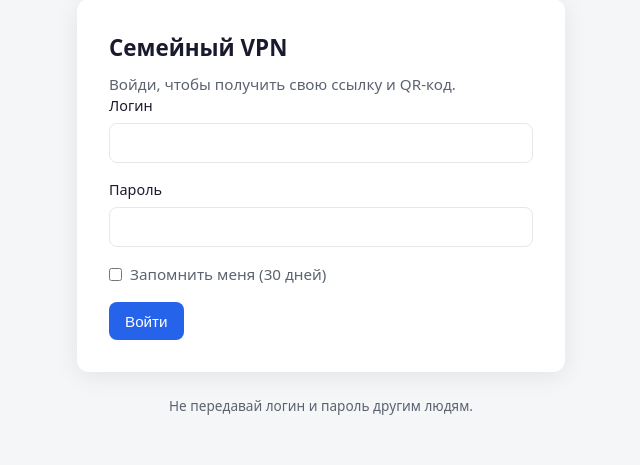
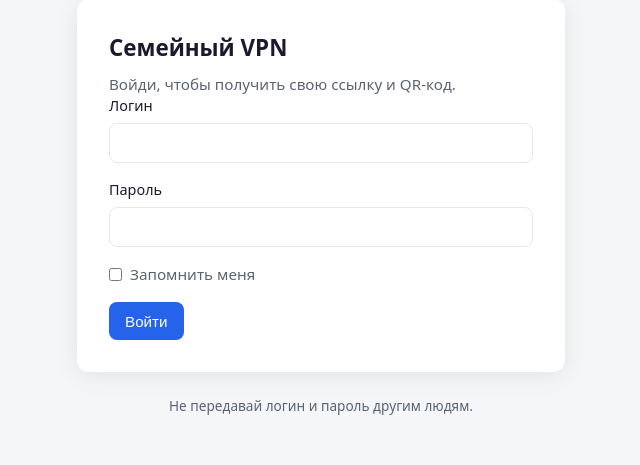
Before and after one commit to pavel-met-314/VPN, a FastAPI app: page /portal/login in a window 1280 px wide. Shown: the part 33-498 px from the top of the page, without its empty margins (319-959 px from the left). Run offline with FastAPI, Linux system fonts and the light colour scheme.

Commit message:
fix: shorten remember-me checkbox label on login page
Co-authored-by: Cursor <cursoragent@cursor.com>

```diff
--- a/portal/templates/login.html
+++ b/portal/templates/login.html
@@ -25,7 +25,7 @@
 
         <label class="checkbox-row">
           <input id="remember" name="remember" type="checkbox" value="on">
-          Запомнить меня (30 дней)
+          Запомнить меня
         </label>
 
         <button type="submit">Войти</button>
```
